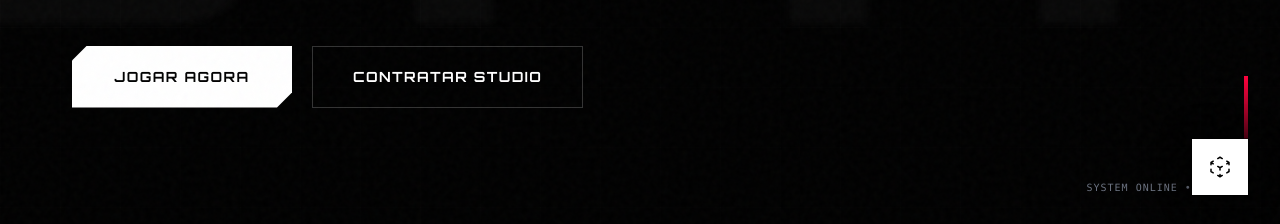
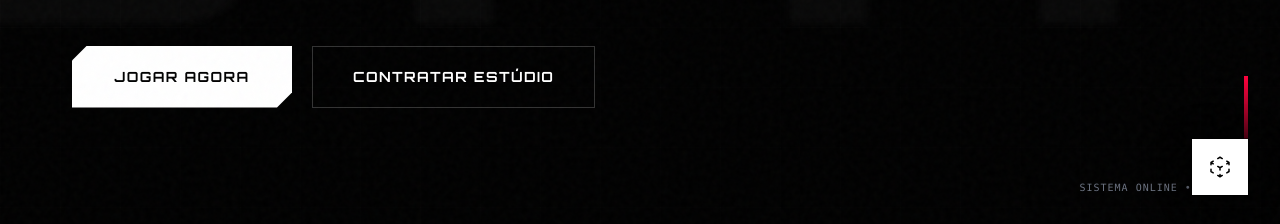
Before and after one commit to styhxd/STYH---Game-Dev, a React (Vite) app: page / in a window 1280 px wide. Shown: the part 573-797 px from the top of the page. Built offline with nearby package versions, Linux system fonts and the light colour scheme.

Commit message:
fix: Improve text and layout for clarity
Adjusted Portuguese translations and increased top padding in the Games section to prevent Navbar logo overlap.

```diff
--- a/components/Games.tsx
+++ b/components/Games.tsx
@@ -25,8 +25,8 @@ const Games: React.FC = () => {
           <div className="absolute inset-0 bg-grid-pattern bg-[length:40px_40px] opacity-10"></div>
         </div>
 
-        {/* EXPANDED CONTAINER: max-w-[1800px] instead of 7xl */}
-        <div className="w-full max-w-[1800px] mx-auto px-6 md:px-12 lg:px-16 relative z-10 pt-20 pb-20">
+        {/* EXPANDED CONTAINER: Added massive top padding (lg:pt-64) so the Navbar Logo never overlaps the text */}
+        <div className="w-full max-w-[1800px] mx-auto px-6 md:px-12 lg:px-16 relative z-10 pt-32 lg:pt-64 pb-20">
           <div className="grid grid-cols-1 lg:grid-cols-2 gap-16 lg:gap-32 items-center">
 
             {/* Text Content */}
@@ -109,7 +109,7 @@ const Games: React.FC = () => {
                  {/* HUD Elements decoration */}
                  <div className="absolute -bottom-8 -right-4 bg-black/80 backdrop-blur border border-red-500/30 p-3 hidden md:block z-30 shadow-lg">
                     <div className="flex justify-between items-center mb-1 gap-4">
-                      <span className="font-mono text-[10px] text-white uppercase tracking-widest">Shield</span>
+                      <span className="font-mono text-[10px] text-white uppercase tracking-widest">Escudo</span>
                       <span className="font-mono text-[10px] text-red-500 font-bold">CRIT</span>
                     </div>
                     <div className="w-40 h-1.5 bg-gray-900"><div className="w-[85%] h-full bg-red-600 relative overflow-hidden"><div className="absolute inset-0 bg-white/20 animate-pulse"></div></div></div>
@@ -161,7 +161,7 @@ const Games: React.FC = () => {
 
               <div className="mt-20 flex items-center gap-4 opacity-50 hover:opacity-100 transition-opacity">
                  <div className="h-px w-12 bg-white/20"></div>
-                 <p className="text-gray-600 font-mono text-[10px] uppercase tracking-widest">Project Status: Pre-Alpha • Concept Art Phase</p>
+                 <p className="text-gray-600 font-mono text-[10px] uppercase tracking-widest">Status do Projeto: Pré-Alpha • Fase de Arte Conceitual</p>
                  <div className="h-px w-12 bg-white/20"></div>
               </div>
 
--- a/components/Hero.tsx
+++ b/components/Hero.tsx
@@ -65,7 +65,7 @@ const Hero: React.FC<HeroProps> = ({ setPage }) => {
             onClick={() => setPage('expertise')}
             className="px-10 py-5 border border-white/20 text-white font-display font-bold text-sm uppercase tracking-widest hover:border-brand-secondary hover:text-brand-secondary transition-all duration-300 min-w-[220px]"
           >
-            Contratar Studio
+            Contratar Estúdio
           </button>
         </div>
       </div>
@@ -74,7 +74,7 @@ const Hero: React.FC<HeroProps> = ({ setPage }) => {
       <div className="absolute right-8 bottom-8 hidden lg:flex flex-col items-end gap-2 z-20">
          <div className="w-1 h-24 bg-gradient-to-b from-brand-accent to-transparent"></div>
          <span className="font-mono text-[10px] text-gray-500 uppercase tracking-widest writing-mode-vertical">
-            System Online • Ver 2.1
+            Sistema Online • Ver 2.1
          </span>
       </div>
     </div>
```
